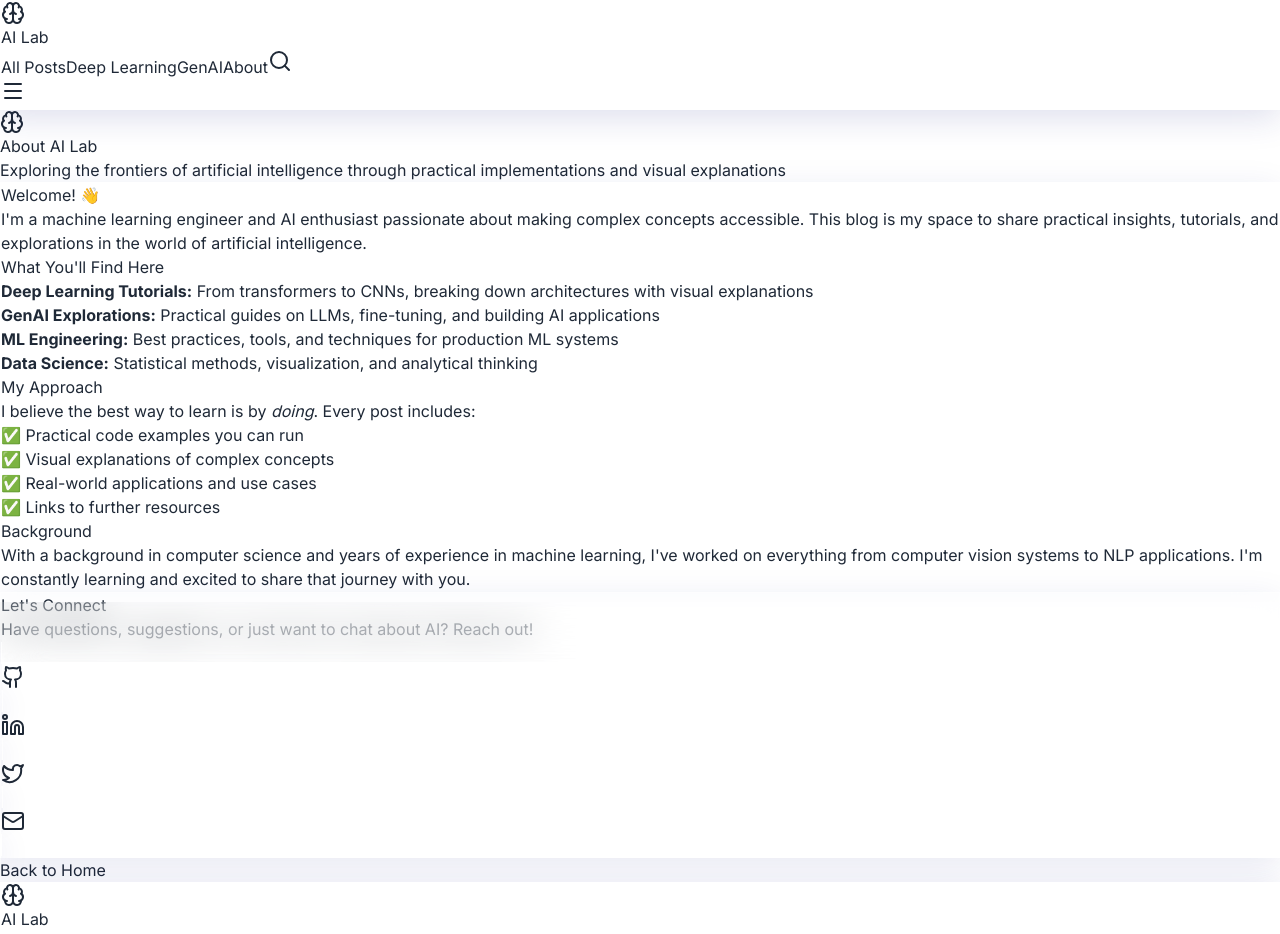
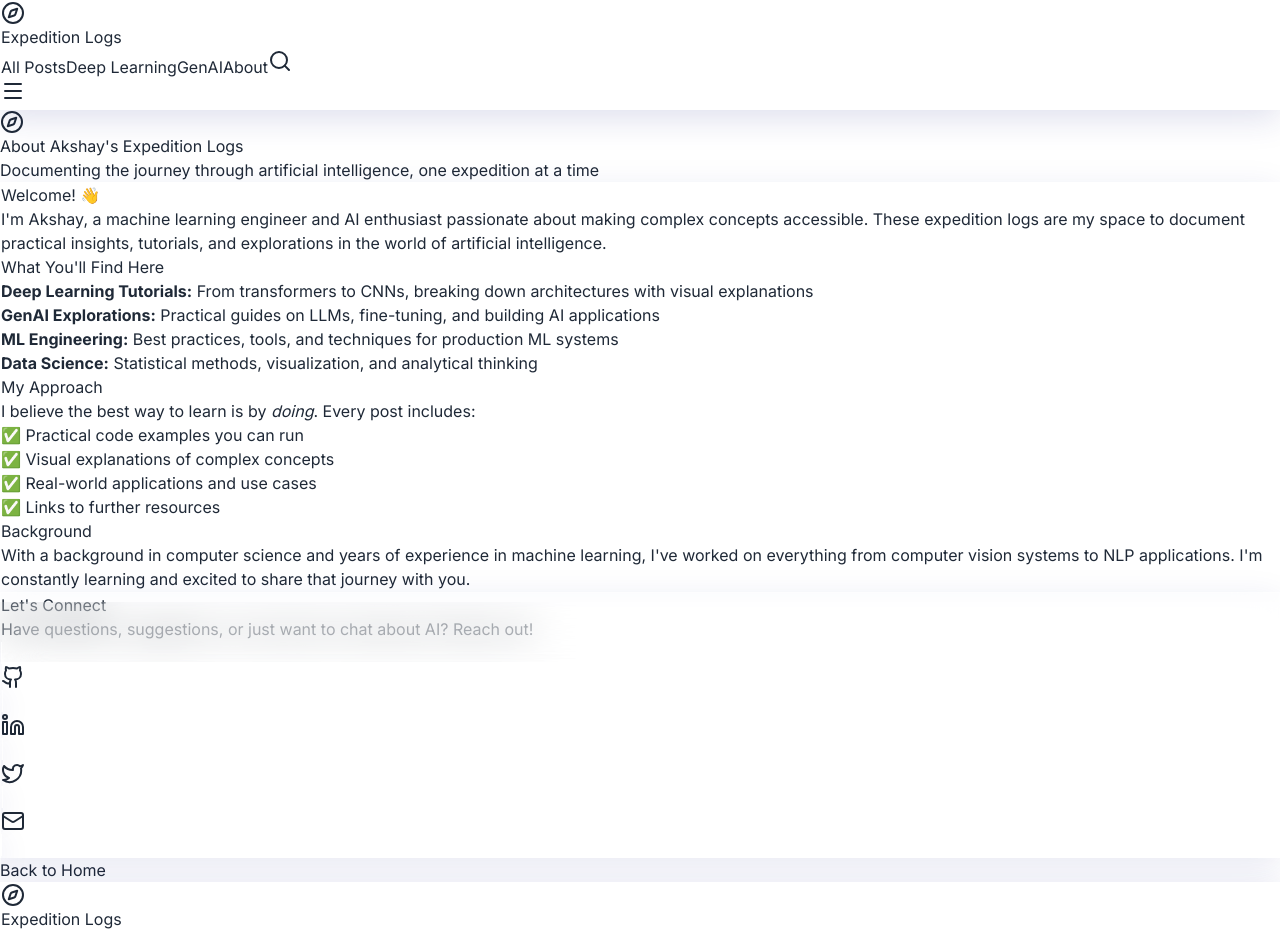
Before and after one commit to akshayb7/ai-blog, a Next.js app: page /about in a window 1280 px wide. Shown: the top 934 px of the page. Built offline with nearby package versions, Linux system fonts and the light colour scheme.

Commit message:
update: name and logo of the blog

```diff
--- a/app/about/page.js
+++ b/app/about/page.js
@@ -1,11 +1,11 @@
 import Navigation from '@/components/blog/Navigation';
 import Footer from '@/components/blog/Footer';
-import { Brain, Github, Linkedin, Twitter, Mail } from 'lucide-react';
+import { Compass, Github, Linkedin, Twitter, Mail } from 'lucide-react';
 import Link from 'next/link';
 
 export const metadata = {
-  title: 'About | AI Lab',
-  description: 'Learn more about AI Lab and the author behind the posts',
+  title: 'About | Akshay\'s Expedition Logs',
+  description: 'Learn more about Akshay\'s Expedition Logs and the journey through AI and ML',
 };
 
 export default function AboutPage() {
@@ -18,13 +18,13 @@ export default function AboutPage() {
           {/* Header */}
           <div className="text-center mb-16">
             <div className="w-24 h-24 mx-auto mb-6 rounded-2xl bg-gradient-to-br from-blue-600 to-cyan-600 flex items-center justify-center">
-              <Brain className="w-12 h-12 text-white" />
+              <Compass className="w-12 h-12 text-white" />
             </div>
             <h1 className="text-4xl md:text-5xl font-bold text-gray-900 mb-4">
-              About AI Lab
+              About Akshay's Expedition Logs
             </h1>
             <p className="text-xl text-gray-600 max-w-2xl mx-auto">
-              Exploring the frontiers of artificial intelligence through practical implementations and visual explanations
+              Documenting the journey through artificial intelligence, one expedition at a time
             </p>
           </div>
 
@@ -34,8 +34,8 @@ export default function AboutPage() {
               <h2 className="text-3xl font-bold text-gray-900 mb-4">Welcome! 👋</h2>
 
               <p className="text-gray-700 leading-relaxed mb-6">
-                I'm a machine learning engineer and AI enthusiast passionate about making complex concepts accessible.
-                This blog is my space to share practical insights, tutorials, and explorations in the world of artificial intelligence.
+                I'm Akshay, a machine learning engineer and AI enthusiast passionate about making complex concepts accessible.
+                These expedition logs are my space to document practical insights, tutorials, and explorations in the world of artificial intelligence.
               </p>
 
               <h3 className="text-2xl font-bold text-gray-900 mt-8 mb-4">What You'll Find Here</h3>
--- a/app/category/[category]/page.js
+++ b/app/category/[category]/page.js
@@ -24,8 +24,8 @@ export async function generateMetadata({ params }) {
     .join(' ');
 
   return {
-    title: `${displayCategory} Posts | AI Lab`,
-    description: `Browse all ${displayCategory} posts`,
+    title: `${displayCategory} Posts | Akshay\'s Expedition Logs`,
+    description: `Browse all ${displayCategory} expedition logs`,
   };
 }
 
--- a/app/layout.js
+++ b/app/layout.js
@@ -7,20 +7,20 @@ const inter = Inter({
 });
 
 export const metadata = {
-  title: 'AI Lab - Machine Learning & AI Blog',
-  description: 'Exploring Machine Learning, Deep Learning, and Generative AI through practical implementations and visual explanations',
-  keywords: ['Machine Learning', 'Deep Learning', 'AI', 'GenAI', 'Data Science', 'Neural Networks'],
-  authors: [{ name: 'Your Name' }],
+  title: 'Akshay\'s Expedition Logs - ML, AI & Deep Learning',
+  description: 'Documenting the journey through Machine Learning, Deep Learning, and Generative AI with practical implementations and visual explanations',
+  keywords: ['Machine Learning', 'Deep Learning', 'AI', 'GenAI', 'Data Science', 'Neural Networks', 'Akshay'],
+  authors: [{ name: 'Akshay' }],
   openGraph: {
-    title: 'AI Lab - Machine Learning & AI Blog',
-    description: 'Exploring ML, DL, and GenAI through practical implementations',
+    title: 'Akshay\'s Expedition Logs - ML, AI & Deep Learning',
+    description: 'Documenting the journey through ML, DL, and GenAI with practical implementations',
     type: 'website',
     locale: 'en_US',
   },
   twitter: {
     card: 'summary_large_image',
-    title: 'AI Lab - Machine Learning & AI Blog',
-    description: 'Exploring ML, DL, and GenAI through practical implementations',
+    title: 'Akshay\'s Expedition Logs - ML, AI & Deep Learning',
+    description: 'Documenting the journey through ML, DL, and GenAI with practical implementations',
   },
 };
 
--- a/app/posts/[slug]/page.js
+++ b/app/posts/[slug]/page.js
@@ -25,7 +25,7 @@ export async function generateMetadata({ params }) {
   const { frontmatter } = getPostBySlug(slug);
 
   return {
-    title: `${frontmatter.title} | AI Lab`,
+    title: `${frontmatter.title} | Akshay\'s Expedition Logs`,
     description: frontmatter.description,
     openGraph: {
       title: frontmatter.title,
--- a/app/posts/page.js
+++ b/app/posts/page.js
@@ -4,8 +4,8 @@ import Footer from '@/components/blog/Footer';
 import PostCard from '@/components/blog/PostCard';
 
 export const metadata = {
-  title: 'All Posts | AI Lab',
-  description: 'Browse all blog posts on Machine Learning, Deep Learning, and Generative AI',
+  title: 'All Posts | Akshay\'s Expedition Logs',
+  description: 'Browse all expedition logs on Machine Learning, Deep Learning, and Generative AI',
 };
 
 export default function AllPostsPage() {
--- a/components/blog/Footer.jsx
+++ b/components/blog/Footer.jsx
@@ -1,5 +1,5 @@
 import Link from 'next/link';
-import { Brain, Github, Linkedin, Twitter, Mail } from 'lucide-react';
+import { Compass, Github, Linkedin, Twitter, Mail } from 'lucide-react';
 
 export default function Footer() {
   const currentYear = new Date().getFullYear();
@@ -12,9 +12,9 @@ export default function Footer() {
           <div className="md:col-span-2">
             <div className="flex items-center space-x-2 mb-4">
               <div className="w-8 h-8 rounded-lg bg-gradient-to-br from-blue-600 to-cyan-600 flex items-center justify-center">
-                <Brain className="w-5 h-5 text-white" />
+                <Compass className="w-5 h-5 text-white" />
               </div>
-              <span className="text-xl font-bold text-gray-900">AI Lab</span>
+              <span className="text-xl font-bold text-gray-900">Expedition Logs</span>
             </div>
             <p className="text-gray-600 leading-relaxed">
               Exploring the frontiers of artificial intelligence through practical
@@ -89,7 +89,7 @@ export default function Footer() {
 
         {/* Copyright */}
         <div className="border-t border-white/20 pt-8 text-center text-gray-600 text-sm">
-          <p>© {currentYear} AI Lab. Built with Next.js, MDX, and ❤️</p>
+          <p>© {currentYear} Akshay's Expedition Logs. Built with Next.js, MDX, and ❤️</p>
         </div>
       </div>
     </footer>
--- a/components/blog/Hero.jsx
+++ b/components/blog/Hero.jsx
@@ -16,7 +16,7 @@ export default function Hero() {
         {/* Main Heading */}
         <div className="text-center max-w-3xl mx-auto mb-12">
           <h1 className="text-5xl md:text-6xl font-bold mb-6 bg-gradient-to-r from-gray-900 via-blue-900 to-cyan-900 bg-clip-text text-transparent leading-tight">
-            Welcome to AI Lab
+            Akshay's Expedition Logs
           </h1>
           <p className="text-xl text-gray-600 leading-relaxed">
             Exploring Machine Learning, Deep Learning, and Generative AI through
--- a/components/blog/Navigation.jsx
+++ b/components/blog/Navigation.jsx
@@ -2,7 +2,7 @@
 
 import { useState } from 'react';
 import Link from 'next/link';
-import { Menu, X, Search, Brain } from 'lucide-react';
+import { Menu, X, Search, Compass } from 'lucide-react';
 
 export default function Navigation() {
   const [mobileMenuOpen, setMobileMenuOpen] = useState(false);
@@ -21,10 +21,10 @@ export default function Navigation() {
           {/* Logo */}
           <Link href="/" className="flex items-center space-x-2 group">
             <div className="w-8 h-8 rounded-lg bg-gradient-to-br from-blue-600 to-cyan-600 flex items-center justify-center group-hover:scale-110 transition-transform">
-              <Brain className="w-5 h-5 text-white" />
+              <Compass className="w-5 h-5 text-white" />
             </div>
             <span className="text-xl font-bold bg-gradient-to-r from-gray-900 to-gray-700 bg-clip-text text-transparent">
-              AI Lab
+              Expedition Logs
             </span>
           </Link>
 
```
